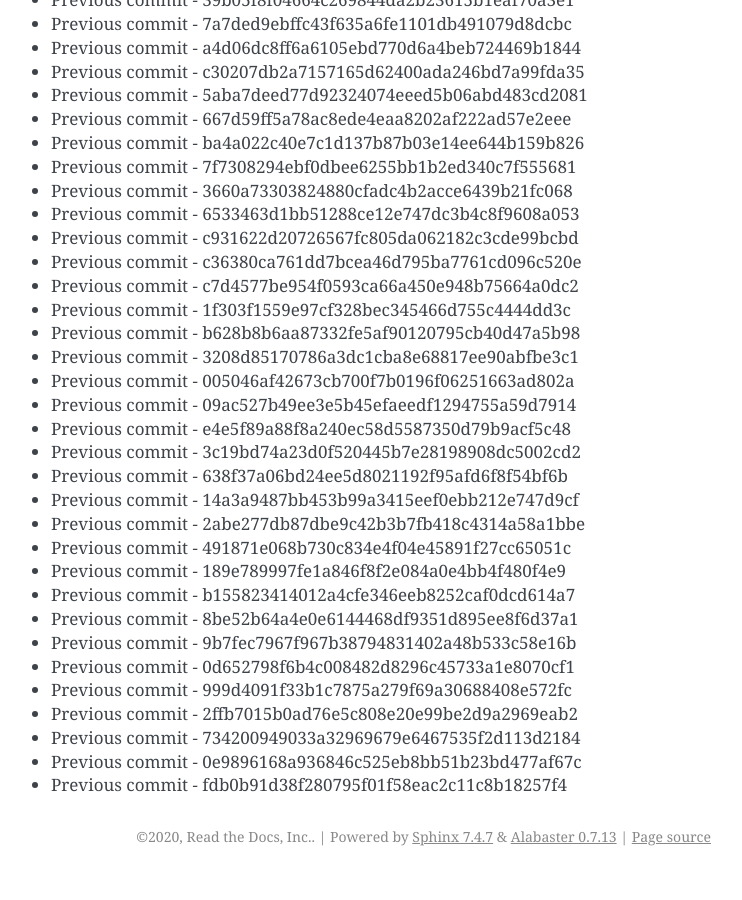
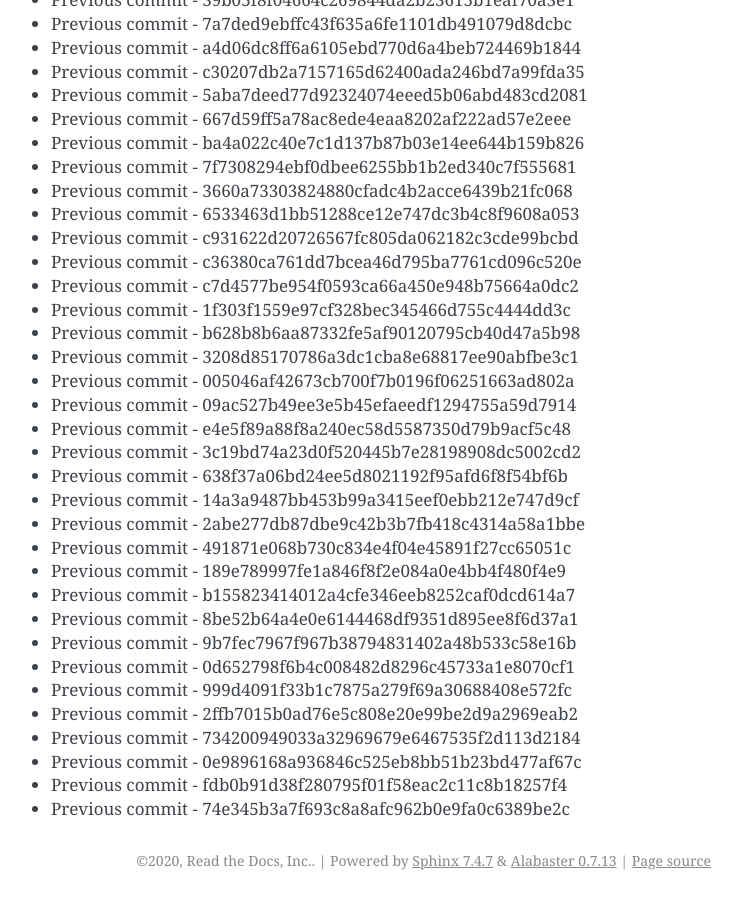
Before and after one commit to readthedocs/rtd-git-stresstest, a Sphinx documentation site: the page built from docs/updates.rst, in a window 1280 px wide and 900 px high, scrolled down 27641 px. Shown: the whole window, without its empty margins (399-1141 px from the left). Built offline with Sphinx 7.4.7, drawn with Linux system fonts in a browser that asks for light colours; before the commit the page ends 28517 px from its top, so only the background shows below that.

Commit message:
Generating commit from previous: 74e345b3a7f693c8a8afc962b0e9fa0c6389be2c

```diff
--- a/docs/updates.rst
+++ b/docs/updates.rst
@@ -1193,3 +1193,4 @@ It can be tested for any performance characteristics.
 * Previous commit - 734200949033a32969679e6467535f2d113d2184
 * Previous commit - 0e9896168a936846c525eb8bb51b23bd477af67c
 * Previous commit - fdb0b91d38f280795f01f58eac2c11c8b18257f4
+* Previous commit - 74e345b3a7f693c8a8afc962b0e9fa0c6389be2c
```
